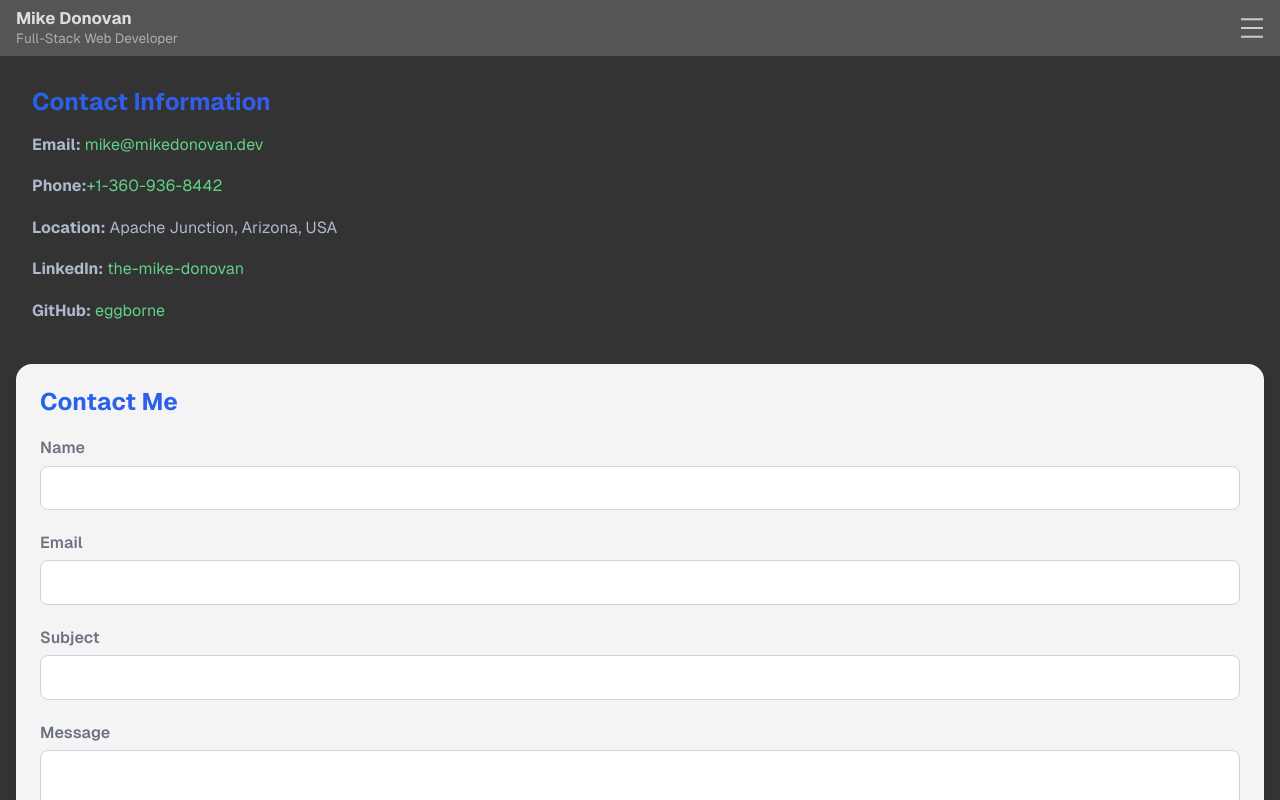
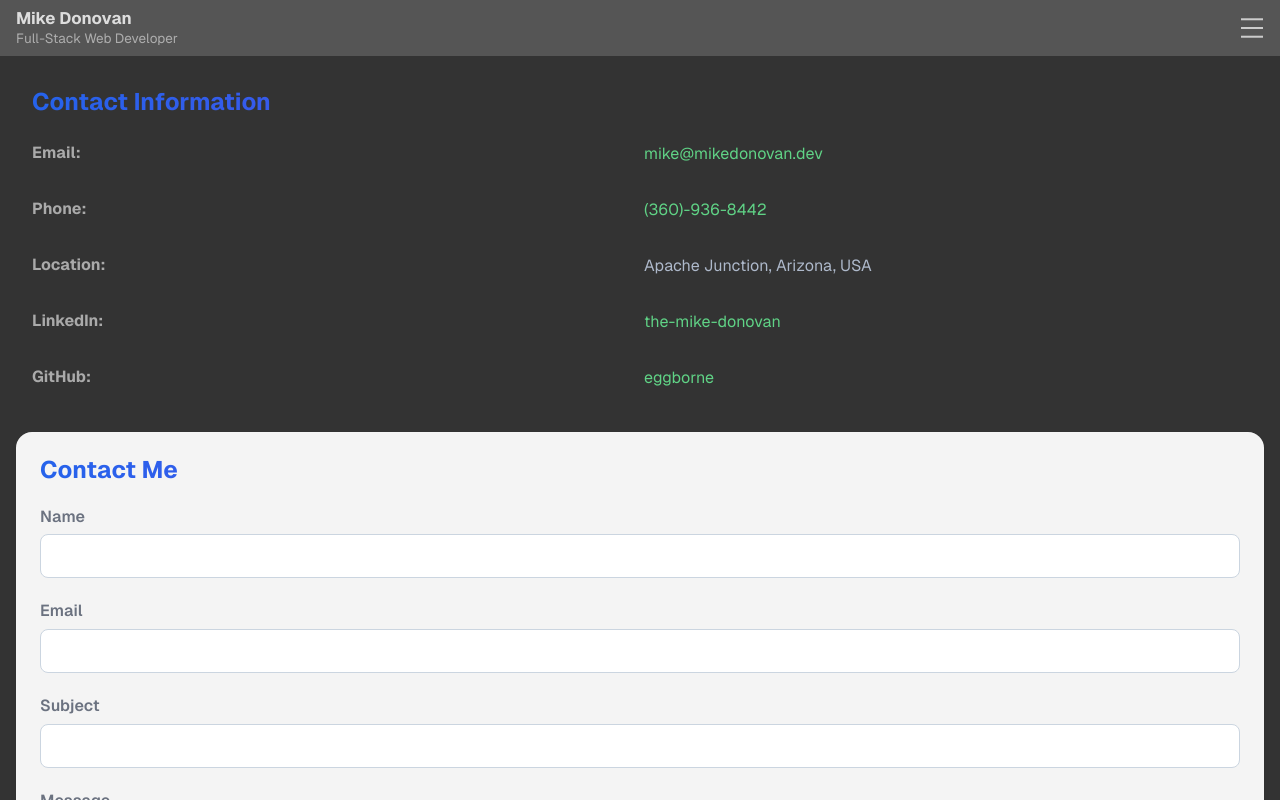
Before and after one commit to eggborne/next-portfolio, a Next.js app: page /contact in a window 1280 px wide. Shown: the top 800 px of the page. Built offline with nearby package versions, Linux system fonts and the light colour scheme.

Commit message:
Fix contact formatting, adjust style

```diff
--- a/src/app/contact/Contact.module.css
+++ b/src/app/contact/Contact.module.css
@@ -1,18 +1,19 @@
 .Contact {
   display: flex;
   flex-direction: column;
-  gap: 1.5rem;
 }
 
 .contactInfo {
   flex: 1;
-  display: flex;
-  flex-direction: column;
+  display: grid;
+  grid-template-columns: 1fr 1fr;
+  align-items: center;
   padding: 1rem;
-  gap: 1rem;
+  gap: 0.5rem;
 }
 
 .contactInfo h2 {
+  grid-column-end: span 2;
   font-weight: 700;
   color: #1a202c;
   background: linear-gradient(120deg, #2563eb, #7c3aed);
@@ -22,5 +23,9 @@
 
 .contactInfo p {
   color: #aeb9cb;
-  line-height: 1.6;
+  line-height: 1.25;
 }
+
+.contactInfo > * {
+  min-height: 3rem;
+}
--- a/src/app/contact/page.tsx
+++ b/src/app/contact/page.tsx
@@ -7,15 +7,21 @@ export const metadata = {
 };
 
 export default function Contact() {
+  const formattedPhone = contactData.phone.replace(/\+1-(\d{3})-(\d{3})-(\d{4})/, "($1)-$2-$3");
   return (
     <section className={styles.Contact}>
       <div className={styles.contactInfo}>
         <h2>Contact Information</h2>
-        <p><strong>Email:</strong> <a href={`mailto:mike@${contactData.email}`}>{contactData.email}</a></p>
-        <p><strong>Phone:</strong><a href={`tel:${contactData.phone}`}>{contactData.phone}</a></p>
-        <p><strong>Location:</strong> {contactData.location.city}, {contactData.location.state}, {contactData.location.country}</p>
-        <p><strong>LinkedIn:</strong> <a href={contactData.socials.linkedin} target="_blank" rel="noopener noreferrer">{contactData.socials.linkedin.split('/').pop()}</a></p>
-        <p><strong>GitHub:</strong> <a href={contactData.socials.github} target="_blank" rel="noopener noreferrer">{contactData.socials.github.split('/').pop()}</a></p>
+        <strong>Email:</strong>
+        <p><a href={`mailto:${contactData.email}`}>{contactData.email}</a></p>
+        <strong>Phone:</strong>
+        <p><a href={`tel:${contactData.phone}`}>{formattedPhone}</a></p>
+        <strong>Location:</strong>
+        <p>{contactData.location.city}, {contactData.location.state}, {contactData.location.country}</p>
+        <strong>LinkedIn:</strong>
+        <p><a href={contactData.socials.linkedin} target="_blank" rel="noopener noreferrer">{contactData.socials.linkedin.split('/').pop()}</a></p>
+        <strong>GitHub:</strong>
+        <p><a href={contactData.socials.github} target="_blank" rel="noopener noreferrer">{contactData.socials.github.split('/').pop()}</a></p>
       </div>
       <ContactForm />
     </section>
```
